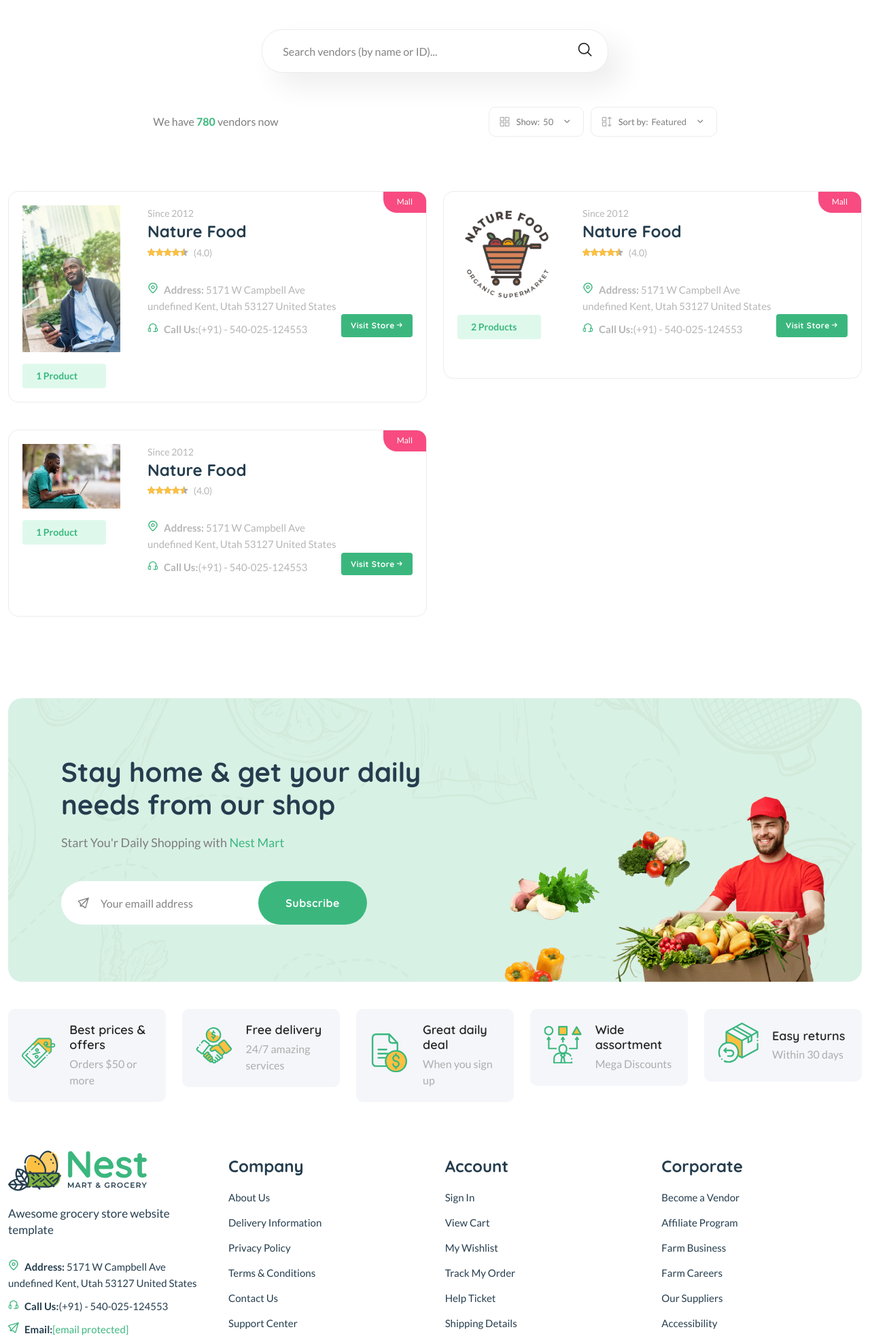
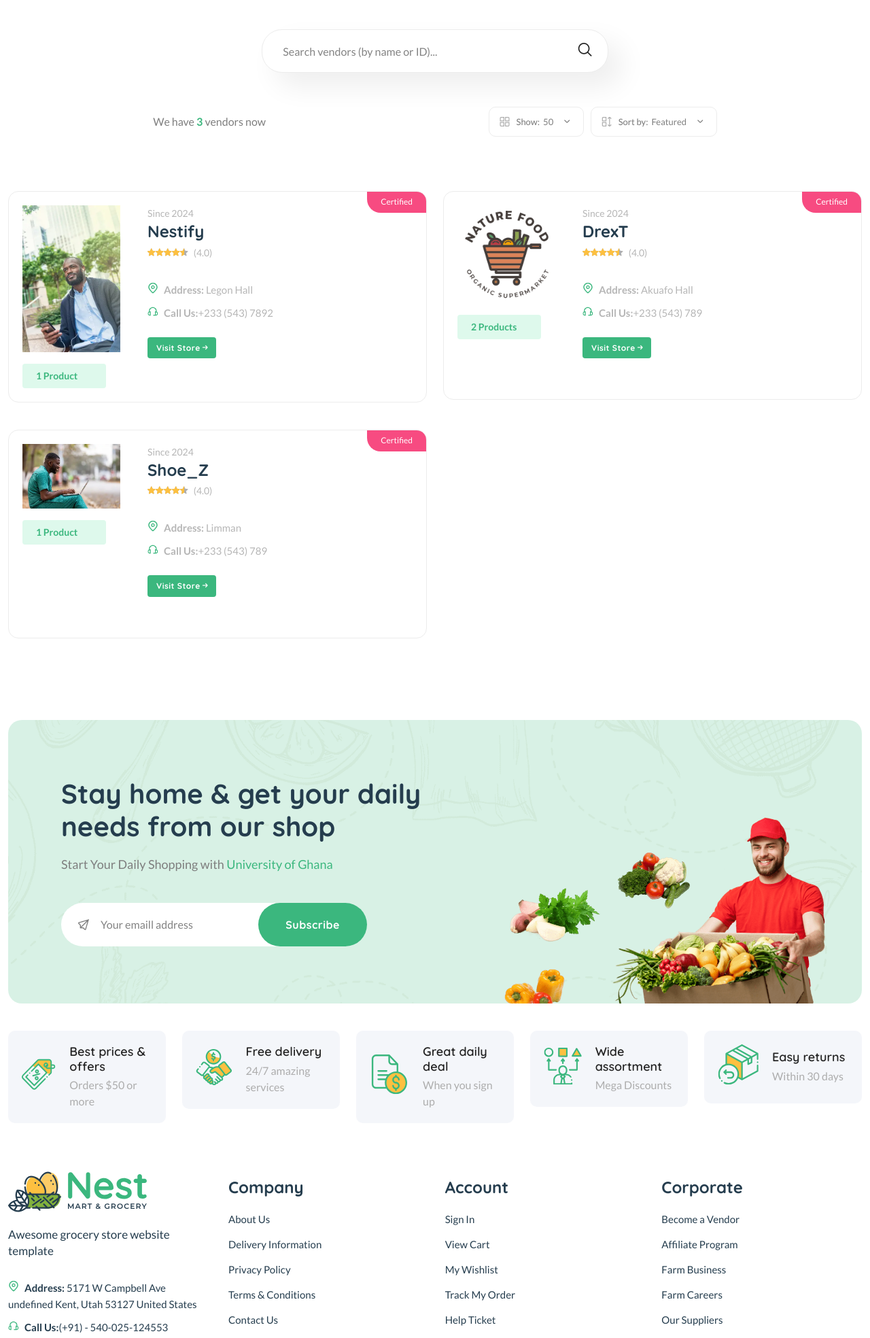
Before and after one commit to Ellsk/UG-Student-marketplace, a Django app: page /vendors/ in a window 1280 px wide. Shown: the part 502-2470 px from the top of the page at 68% size. Run offline with Django 5.2, Linux system fonts and the light colour scheme; data comes from the database, SQL or seed files in the repository; both versions use the stored data as it was after the commit; some libraries are stand-ins or nearby versions.

Commit message:
Vendor List View

```diff
--- a/templates/core/vendor-list.html
+++ b/templates/core/vendor-list.html
@@ -5,7 +5,7 @@
         <div class="page-header breadcrumb-wrap">
             <div class="container">
                 <div class="breadcrumb">
-                    <a href="index.html" rel="nofollow"><i class="fi-rs-home mr-5"></i>Home</a>
+                    <a href="{% url 'api:index' %}" rel="nofollow"><i class="fi-rs-home mr-5"></i>Home</a>
                     <span></span> Vendors List
                 </div>
             </div>
@@ -31,7 +31,7 @@
                     <div class="col-12 col-lg-8 mx-auto">
                         <div class="shop-product-fillter">
                             <div class="totall-product">
-                                <p>We have <strong class="text-brand">780</strong> vendors now</p>
+                                <p>We have <strong class="text-brand">{{vendors.count}}</strong> vendor{{vendors.count|pluralize}} now</p>
                             </div>
                             <div class="sort-by-product-area">
                                 <div class="sort-by-cover mr-10">
@@ -64,7 +64,7 @@
                                     </div>
                                     <div class="sort-by-dropdown">
                                         <ul>
-                                            <li><a class="active" href="#">Mall</a></li>
+                                            <li><a class="active" href="#">Certified</a></li>
                                             <li><a href="#">Featured</a></li>
                                             <li><a href="#">Preferred</a></li>
                                             <li><a href="#">Total items</a></li>
@@ -82,7 +82,7 @@
                     <div class="col-lg-6 col-md-6 col-12 col-sm-6">
                         <div class="vendor-wrap style-2 mb-40">
                             <div class="product-badges product-badges-position product-badges-mrg">
-                                <span class="hot">Mall</span>
+                                <span class="hot">Certified</span>
                             </div>
                             <div class="vendor-img-action-wrap">
                                 <div class="vendor-img">
@@ -97,9 +97,9 @@
                             <div class="vendor-content-wrap">
                                 <div class="mb-30">
                                     <div class="product-category">
-                                        <span class="text-muted">Since 2012</span>
+                                        <span class="text-muted">Since {{v.date|date:"Y"}}</span>
                                     </div>
-                                    <h4 class="mb-5"><a href="vendor-details-1.html">Nature Food</a></h4>
+                                    <h4 class="mb-5"><a href="vendor-details-1.html">{{v.title}}</a></h4>
                                     <div class="product-rate-cover">
                                         <div class="product-rate d-inline-block">
                                             <div class="product-rating" style="width: 90%"></div>
@@ -108,11 +108,12 @@
                                     </div>
                                     <div class="vendor-info d-flex justify-content-between align-items-end mt-30">
                                         <ul class="contact-infor text-muted">
-                                            <li><img src="assets/imgs/theme/icons/icon-location.svg" alt="" /><strong>Address: </strong> <span>5171 W Campbell Ave undefined Kent, Utah 53127 United States</span></li>
-                                            <li><img src="assets/imgs/theme/icons/icon-contact.svg" alt="" /><strong>Call Us:</strong><span>(+91) - 540-025-124553</span></li>
+                                            <li><img src="assets/imgs/theme/icons/icon-location.svg" alt="" /><strong>Address: </strong> <span>{{v.address}}</span></li>
+                                            <li><img src="assets/imgs/theme/icons/icon-contact.svg" alt="" /><strong>Call Us:</strong><span>{{v.contact}}</span></li>
                                         </ul>
-                                        <a href="vendor-details-1.html" class="btn btn-xs">Visit Store <i class="fi-rs-arrow-small-right"></i></a>
                                     </div>
+                                    <br>
+                                    <a href="vendor-details-1.html" class="btn btn-xs">Visit Store <i class="fi-rs-arrow-small-right"></i></a>
                                 </div>
                             </div>
                         </div>
--- a/templates/partials/base.html
+++ b/templates/partials/base.html
@@ -819,7 +819,7 @@
                             <h2 class="mb-20">
                                 Stay home & get your daily <br /> needs from our shop
                             </h2>
-                            <p class="mb-45">Start You'r Daily Shopping with <span class="text-brand">Nest Mart</span></p>
+                            <p class="mb-45">Start Your Daily Shopping with <span class="text-brand">University of Ghana</span></p>
                             <form class="form-subcriber d-flex">
                                 <input type="email" placeholder="Your emaill address" />
                                 <button class="btn" type="submit">Subscribe</button>
@@ -987,7 +987,7 @@
                 <div class="footer-bottom"></div>
             </div>
             <div class="col-xl-4 col-lg-6 col-md-6">
-                <p class="font-sm mb-0">&copy; 2022, <strong class="text-brand">Nest</strong> - HTML Ecommerce Template <br />All rights reserved</p>
+                <p class="font-sm mb-0">&copy; 2024, <strong class="text-brand">UG_student_marketplace</strong> - official website <br />All rights reserved</p>
             </div>
             <div class="col-xl-4 col-lg-6 text-center d-none d-xl-block">
                 <div class="hotline d-lg-inline-flex mr-30">
```
Also changed, not shown: api/migrations/0004_vendor_date_alter_product_vendor.py (added), db.sqlite3.
